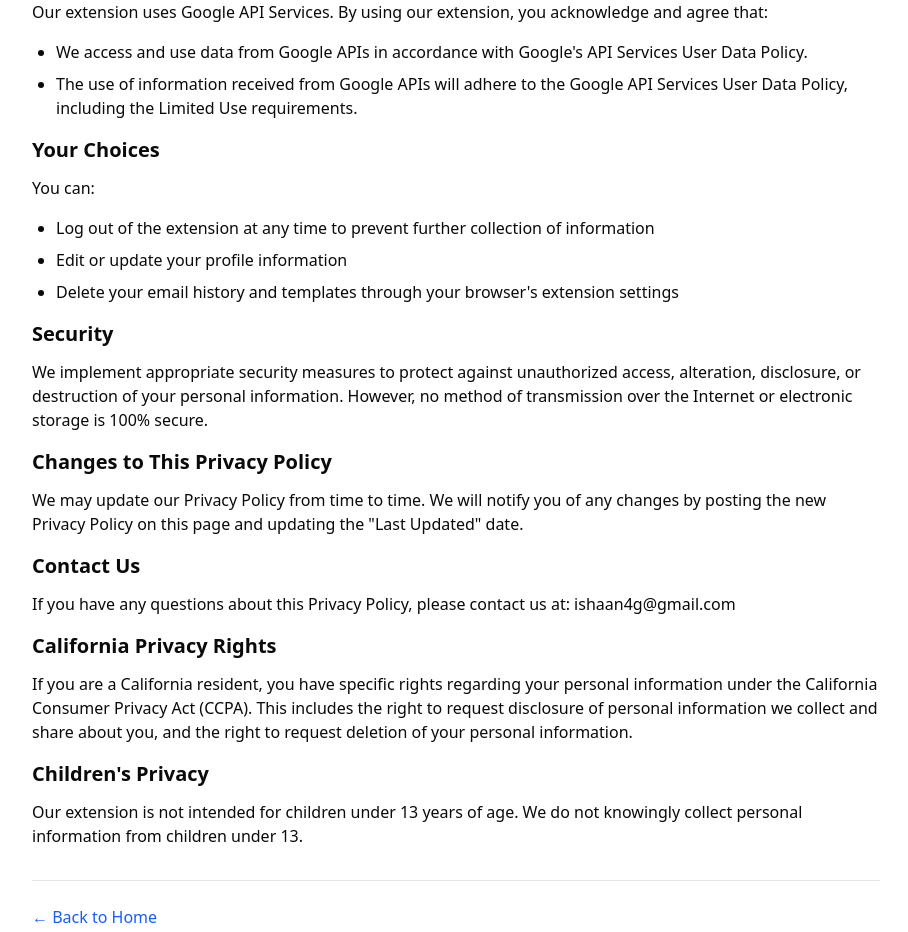
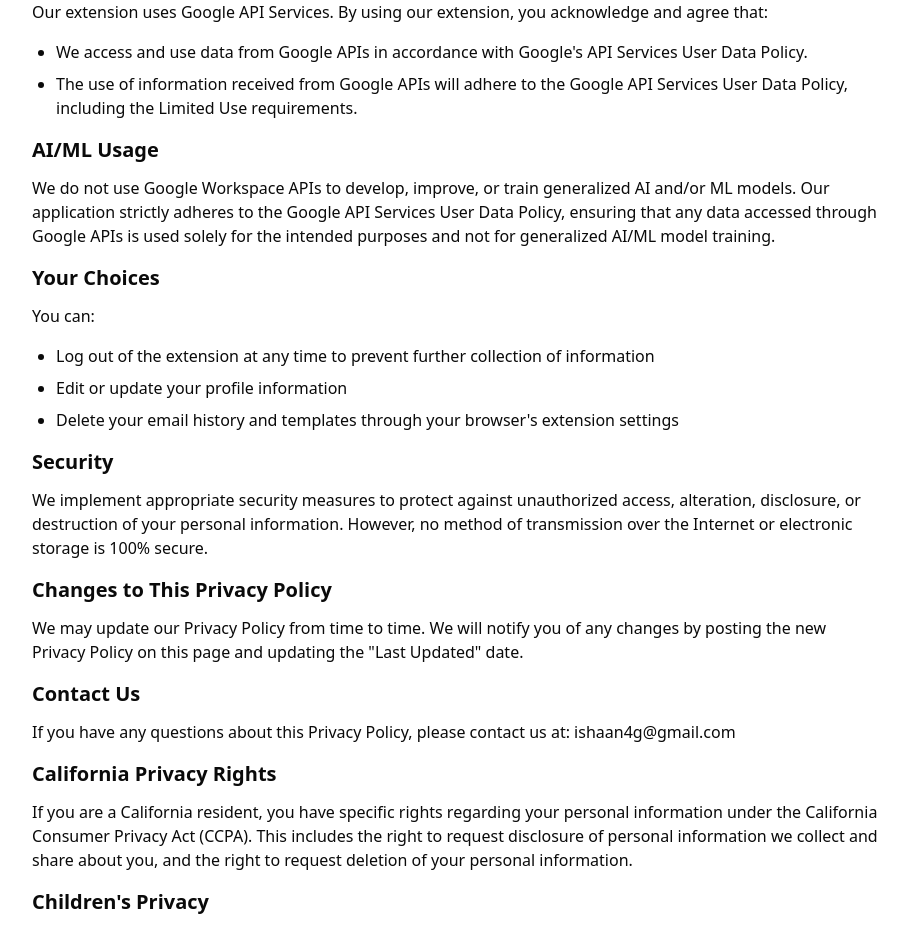
Before and after one commit to igupta1/linkmail-landing, a Next.js app: page /privacy-policy in a window 1280 px wide. Shown: the part 1560-2492 px from the top of the page, without its empty margins (184-1092 px from the left). Built offline with nearby package versions, Linux system fonts and the light colour scheme.

Commit message:
Updated Privacy Policy

```diff
--- a/src/app/privacy-policy/page.tsx
+++ b/src/app/privacy-policy/page.tsx
@@ -93,6 +93,11 @@
         <li>The use of information received from Google APIs will adhere to the Google API Services User Data Policy, including the Limited Use requirements.</li>
       </ul>
 
+      <h2 className="text-xl font-semibold mb-3">AI/ML Usage</h2>
+      <p className="mb-4">
+        We do not use Google Workspace APIs to develop, improve, or train generalized AI and/or ML models. Our application strictly adheres to the Google API Services User Data Policy, ensuring that any data accessed through Google APIs is used solely for the intended purposes and not for generalized AI/ML model training.
+      </p>
+
       <h2 className="text-xl font-semibold mb-3">Your Choices</h2>
       <p className="mb-4">
         You can:
```
